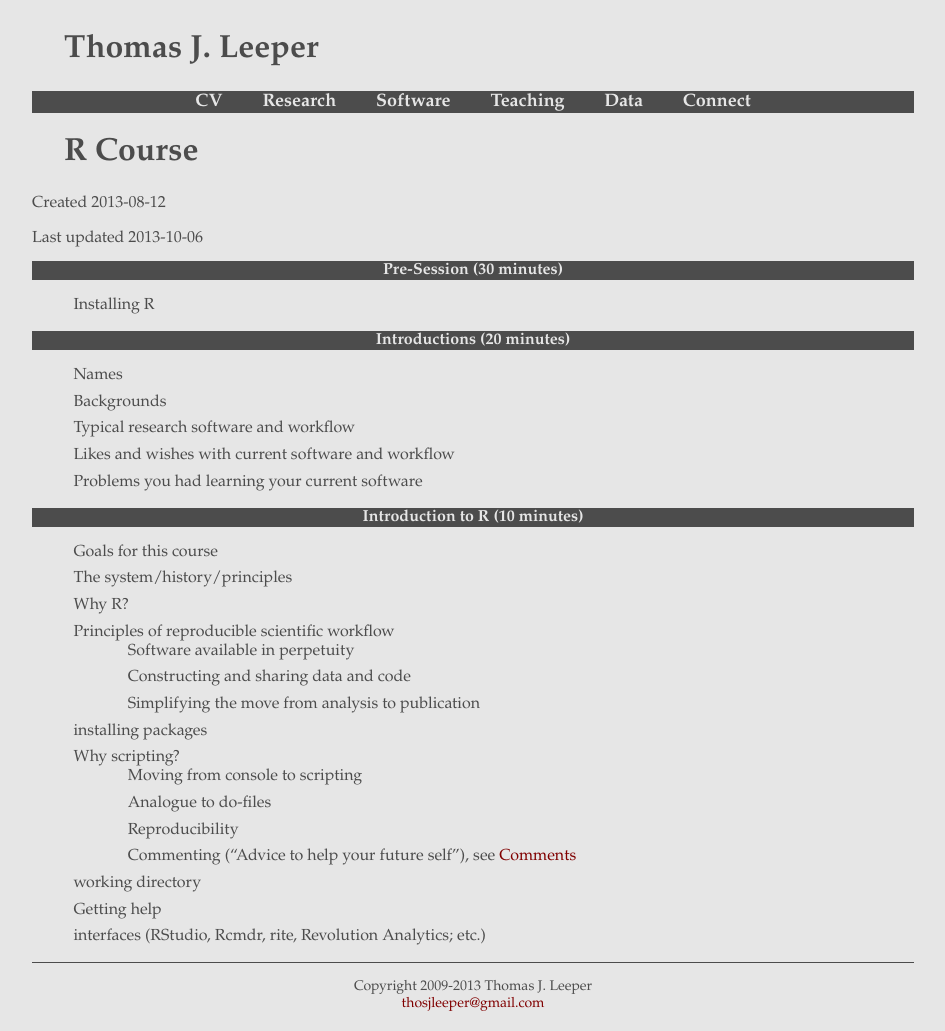
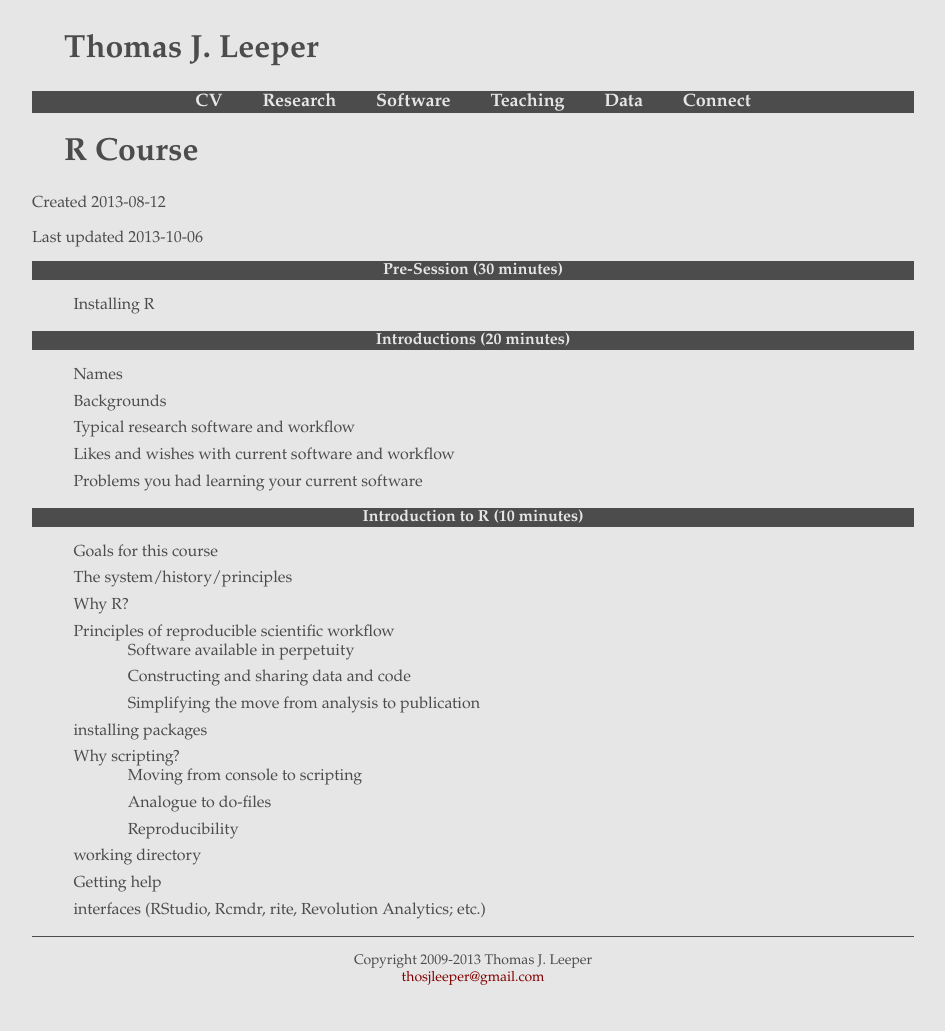
Before and after one commit to leeper/Rcourse, a Jekyll site: the page built from index.md, in a window 1280 px wide. Shown: the whole page, without its empty margins (167-1112 px from the left). Built offline with Jekyll 4.4.1, drawn with Linux system fonts in a browser that asks for light colours; after the commit the page ends 1005 px from its top, so only the background shows below that.

Commit message:
more jekyll set up

```diff
--- a/index.md
+++ b/index.md
@@ -34,7 +34,6 @@ Last updated 2013-10-06
   * Moving from console to scripting
   * Analogue to do-files
   * Reproducibility
-  * Commenting ("Advice to help your future self"), see [Comments](Scripts/comments.r)
 * working directory
 * Getting help
 * interfaces (RStudio, Rcmdr, rite, Revolution Analytics; etc.)
```
